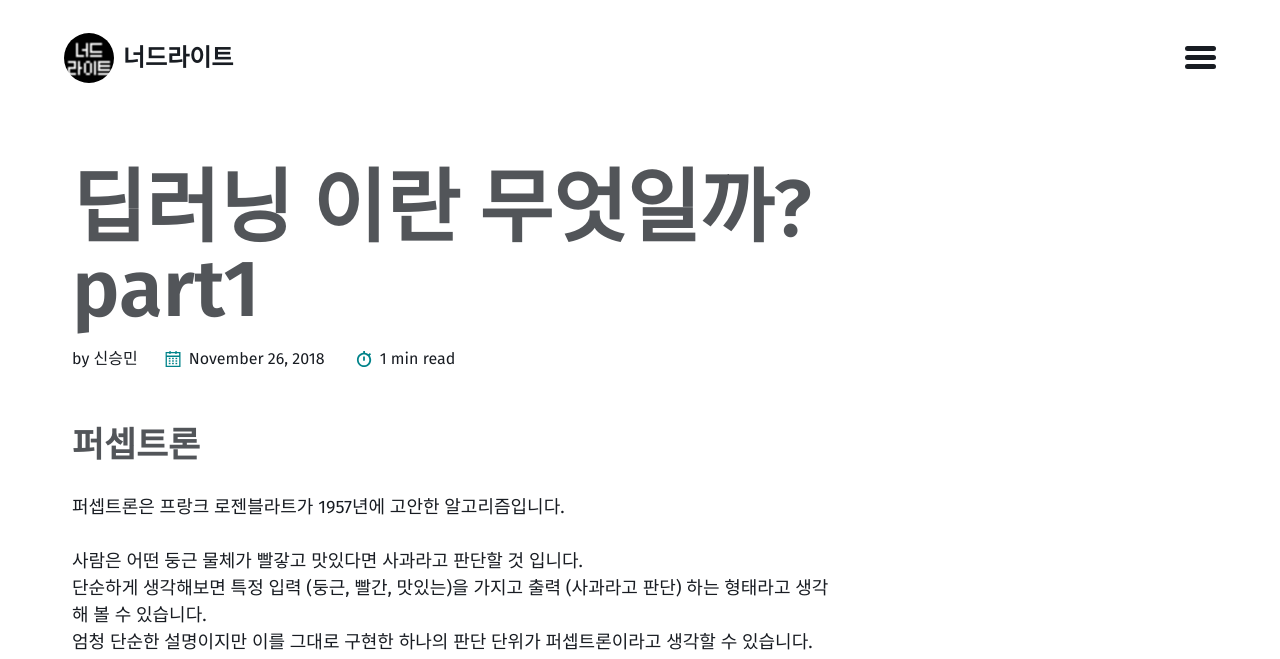
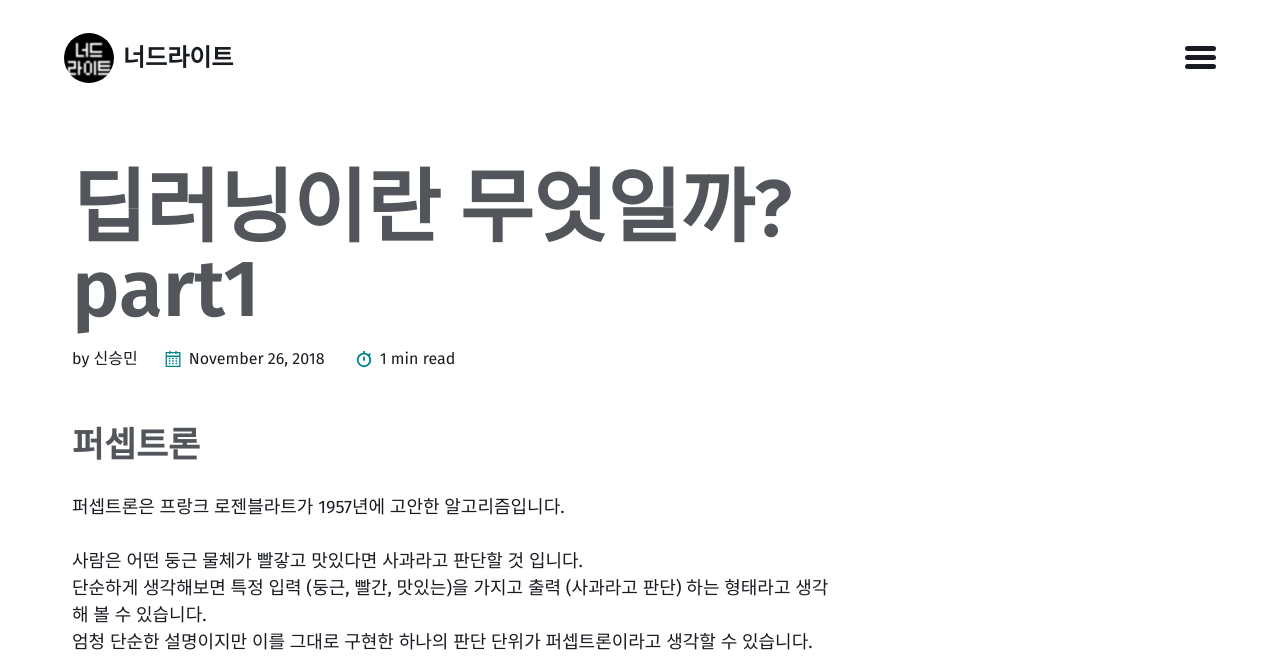
Before and after one commit to sbhkim/sbhkim.github.io, a Jekyll site: the page built from _posts/2018-11-26-Deep-Learning.md, in a window 1280 px wide and 900 px high, cut to the strip 0-659 px from the top of the window. Built offline with Jekyll 4.4.1, drawn with Linux system fonts in a browser that asks for light colours.

```diff
--- a/_posts/2018-11-26-Deep-Learning.md
+++ b/_posts/2018-11-26-Deep-Learning.md
@@ -1,7 +1,7 @@
 ---
 layout: post
 comments: true
-title:  "딥러닝 이란 무엇일까? part1"
+title:  "딥러닝이란 무엇일까? part1"
 date:   2018-11-26 09:04:30
 author: 신승민
 categories:
```
